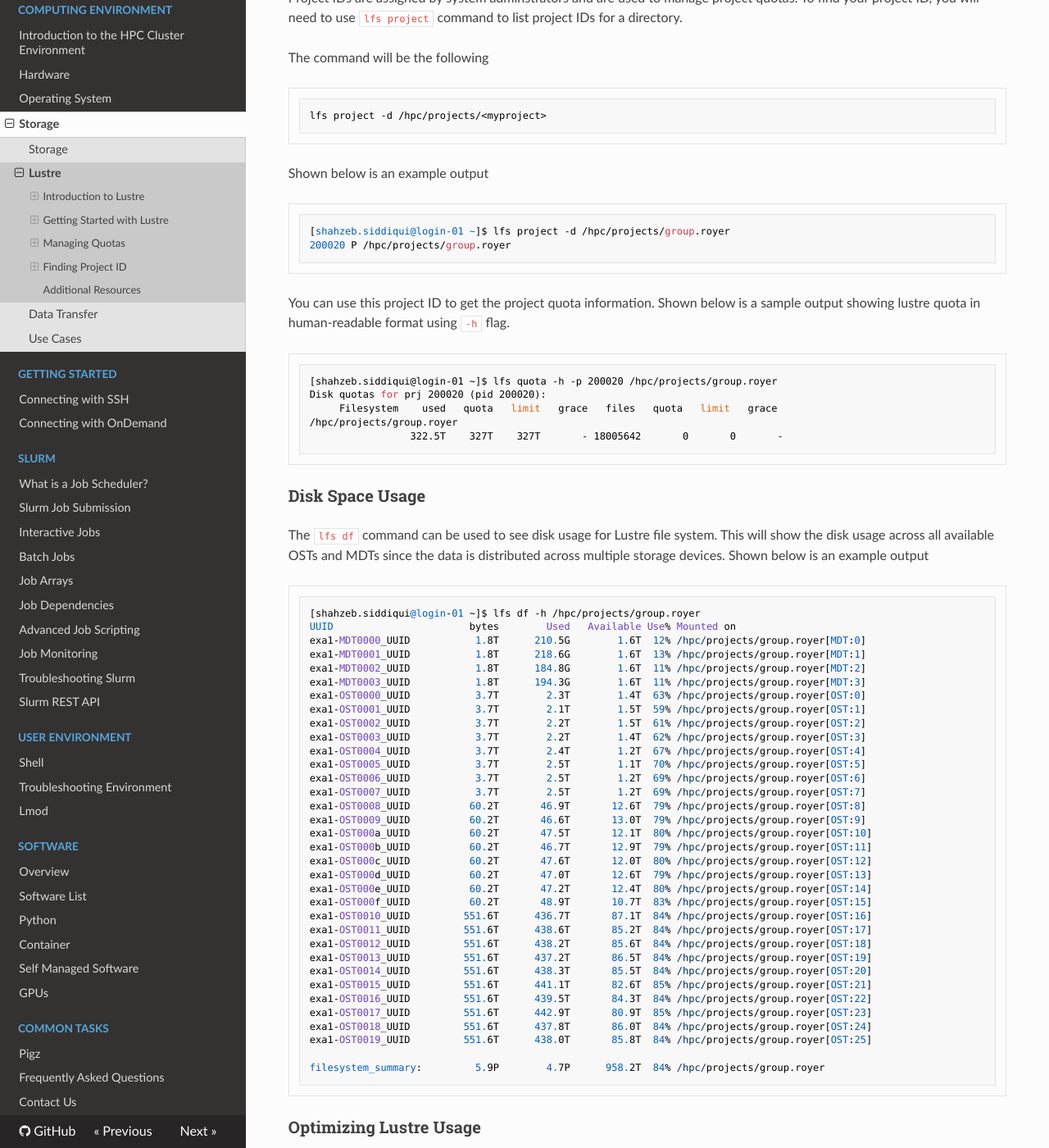
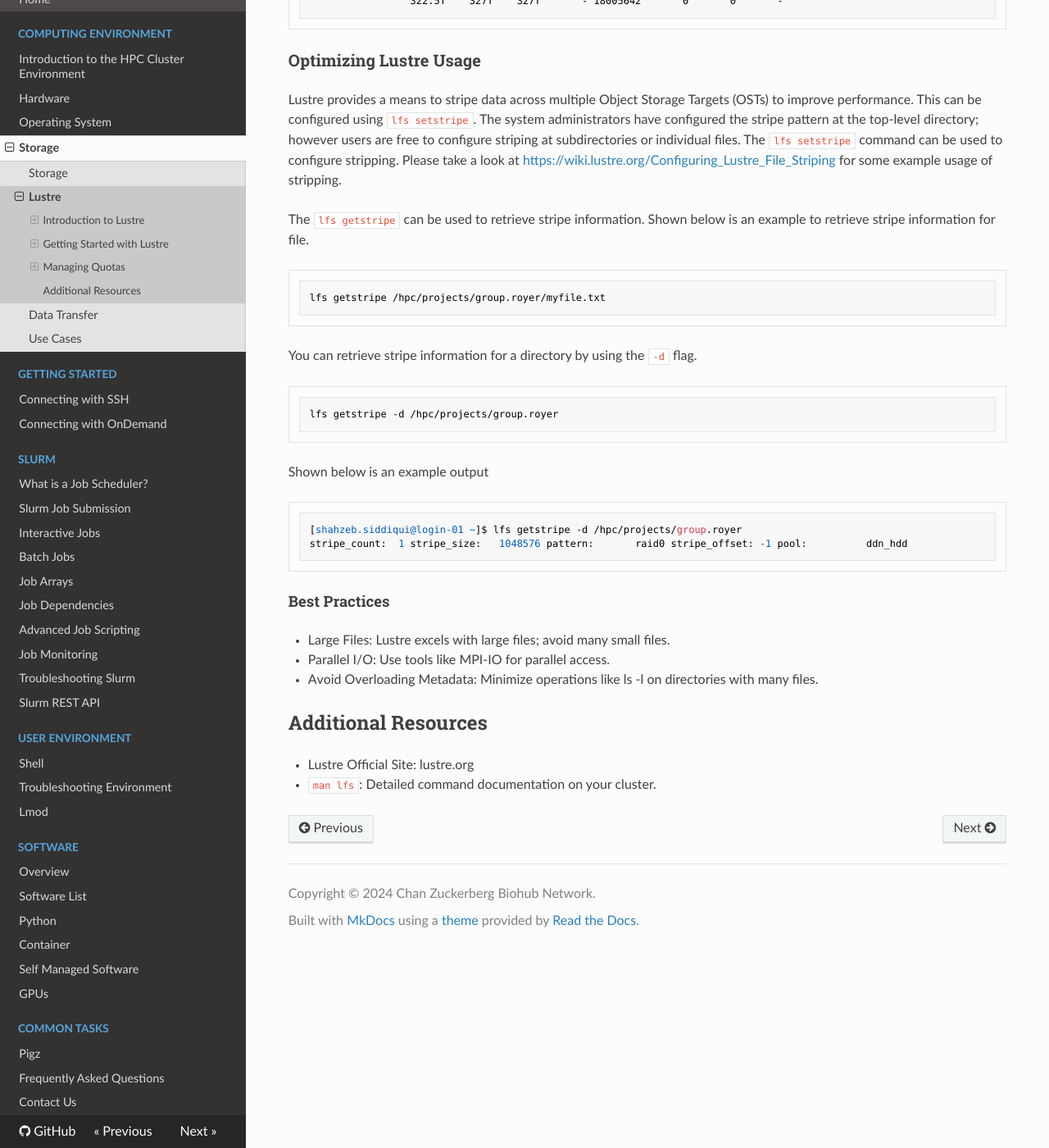
Before and after one commit to biohub-hpc/hpcuserguide, an MkDocs documentation site: the page built from docs/computing_environment/storage/lustre.md, in a window 1280 px wide and 1400 px high, scrolled down 2045 px. Shown: the whole window at 82% size. Built offline with MkDocs 1.6.1, drawn with Linux system fonts in a browser that asks for light colours; nearby versions of some CDN libraries; some of the changed text lies outside the part shown.

Commit message:
update a few sections in lustre

````diff
--- a/docs/computing_environment/storage/lustre.md
+++ b/docs/computing_environment/storage/lustre.md
@@ -47,43 +46,23 @@
 - **Group Quotas**: Limits storage usage for groups of users.
 - **Project Quotas**: Limits storage usage for specific projects.
 
-### Checking User Quota
+!!! note
 
-To view your quota, use the `lfs quota` command. The syntax may vary depending on the project or group quota you want to check.
+    We currently use Project Quotas to manage storage usage on Lustre file systems. We dont set user or group quotas.
 
-```bash
-lfs quota -u $USER /hpc/projects/<myproject>
-```
-
-### Checking Group Quota
-
-To view your group quota, you will use the `-g` flag with the group name and specify the path to project.
-
-```bash
-lfs quota -g <mygroup> /hpc/projects/<myproject>
-```
 
 ### Checking Project Quota
-
-Project quotas are tied to a project ID. We typically assign each project a unique ID that is used to manage the quota. The
-`-p` flag is used to specify the project ID.
-
-```bash
-lfs quota -p <project_id> /hpc/projects/<myproject>
-```
-
-## Finding Project ID
 
 Project IDs are assigned by system adminstrators and are used to manage project quotas. To find your project ID, you
 will need to use `lfs project` command to list project IDs for a directory.
 
-The command will be the following
+To retrieve project ID you can run the following:
 
 ```bash
 lfs project -d /hpc/projects/<myproject>
 ```
 
-Shown below is an example output
+Shown below is an example output, the project ID is *200020*.
 
 ```bash
 [shahzeb.siddiqui@login-01 ~]$ lfs project -d /hpc/projects/group.royer
@@ -101,59 +80,15 @@
                  322.5T    327T    327T       - 18005642       0       0       -
 ```
 
-### Disk Space Usage
-
-The `lfs df` command can be used to see disk usage for Lustre file system. This will show the disk usage across
-all available OSTs and MDTs since the data is distributed across multiple storage devices. Shown below is an example output
-
-```bash
-[shahzeb.siddiqui@login-01 ~]$ lfs df -h /hpc/projects/group.royer
-UUID                       bytes        Used   Available Use% Mounted on
-exa1-MDT0000_UUID           1.8T      210.5G        1.6T  12% /hpc/projects/group.royer[MDT:0]
-exa1-MDT0001_UUID           1.8T      218.6G        1.6T  13% /hpc/projects/group.royer[MDT:1]
-exa1-MDT0002_UUID           1.8T      184.8G        1.6T  11% /hpc/projects/group.royer[MDT:2]
-exa1-MDT0003_UUID           1.8T      194.3G        1.6T  11% /hpc/projects/group.royer[MDT:3]
-exa1-OST0000_UUID           3.7T        2.3T        1.4T  63% /hpc/projects/group.royer[OST:0]
-exa1-OST0001_UUID           3.7T        2.1T        1.5T  59% /hpc/projects/group.royer[OST:1]
-exa1-OST0002_UUID           3.7T        2.2T        1.5T  61% /hpc/projects/group.royer[OST:2]
-exa1-OST0003_UUID           3.7T        2.2T        1.4T  62% /hpc/projects/group.royer[OST:3]
-exa1-OST0004_UUID           3.7T        2.4T        1.2T  67% /hpc/projects/group.royer[OST:4]
-exa1-OST0005_UUID           3.7T        2.5T        1.1T  70% /hpc/projects/group.royer[OST:5]
-exa1-OST0006_UUID           3.7T        2.5T        1.2T  69% /hpc/projects/group.royer[OST:6]
-exa1-OST0007_UUID           3.7T        2.5T        1.2T  69% /hpc/projects/group.royer[OST:7]
-exa1-OST0008_UUID          60.2T       46.9T       12.6T  79% /hpc/projects/group.royer[OST:8]
-exa1-OST0009_UUID          60.2T       46.6T       13.0T  79% /hpc/projects/group.royer[OST:9]
-exa1-OST000a_UUID          60.2T       47.5T       12.1T  80% /hpc/projects/group.royer[OST:10]
-exa1-OST000b_UUID          60.2T       46.7T       12.9T  79% /hpc/projects/group.royer[OST:11]
-exa1-OST000c_UUID          60.2T       47.6T       12.0T  80% /hpc/projects/group.royer[OST:12]
-exa1-OST000d_UUID          60.2T       47.0T       12.6T  79% /hpc/projects/group.royer[OST:13]
-exa1-OST000e_UUID          60.2T       47.2T       12.4T  80% /hpc/projects/group.royer[OST:14]
-exa1-OST000f_UUID          60.2T       48.9T       10.7T  83% /hpc/projects/group.royer[OST:15]
-exa1-OST0010_UUID         551.6T      436.7T       87.1T  84% /hpc/projects/group.royer[OST:16]
-exa1-OST0011_UUID         551.6T      438.6T       85.2T  84% /hpc/projects/group.royer[OST:17]
-exa1-OST0012_UUID         551.6T      438.2T       85.6T  84% /hpc/projects/group.royer[OST:18]
-exa1-OST0013_UUID         551.6T      437.2T       86.5T  84% /hpc/projects/group.royer[OST:19]
-exa1-OST0014_UUID         551.6T      438.3T       85.5T  84% /hpc/projects/group.royer[OST:20]
-exa1-OST0015_UUID         551.6T      441.1T       82.6T  85% /hpc/projects/group.royer[OST:21]
-exa1-OST0016_UUID         551.6T      439.5T       84.3T  84% /hpc/projects/group.royer[OST:22]
-exa1-OST0017_UUID         551.6T      442.9T       80.9T  85% /hpc/projects/group.royer[OST:23]
-exa1-OST0018_UUID         551.6T      437.8T       86.0T  84% /hpc/projects/group.royer[OST:24]
-exa1-OST0019_UUID         551.6T      438.0T       85.8T  84% /hpc/projects/group.royer[OST:25]
-
-filesystem_summary:         5.9P        4.7P      958.2T  84% /hpc/projects/group.royer
-```
-
 ### Optimizing Lustre Usage
 
-#### Striping Files
-Striping distributes file data across multiple OSTs for better performance. Use `lfs setstripe` to configure striping parameters.
-Shown below is an exaple of striping a file with 4 stripes and a stripe size of 1MB.
+Lustre provides a means to stripe data across multiple Object Storage Targets (OSTs) to improve performance. This can be
+configured using `lfs setstripe`. The system administrators have configured the stripe pattern at the top-level directory; however
+users are free to configure striping at subdirectories or individual files. The `lfs setstripe` command can be used to configure
+stripping. Please take a look at https://wiki.lustre.org/Configuring_Lustre_File_Striping for some example usage of stripping.
 
-```bash
-lfs setstripe -c 4 -S 1M /hpc/projects/group.royer/myfile.txt
-```
 
-You can use `lfs getstripe` to verify the striping configuration.
+The `lfs getstripe` can be used to retrieve stripe information. Shown below is an example to retrieve stripe information for file.
 
 ```bash
 lfs getstripe /hpc/projects/group.royer/myfile.txt
````
Also changed, not shown: other parts of docs/computing_environment/storage/lustre.md (+1 -2 lines).
